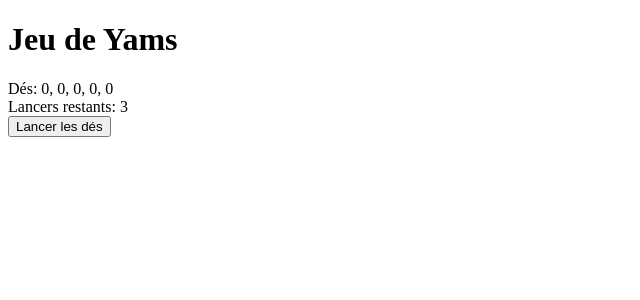
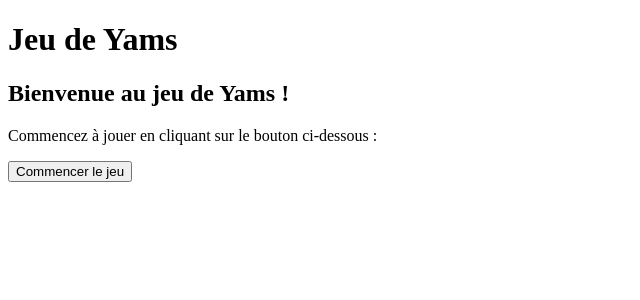
Before and after one commit to LukaLfbr/exo-final-react, a React (Vite) app: page / in a window 1280 px wide. Shown: the top 300 px of the page, without its empty margins (0-640 px from the left). Built offline with nearby package versions, Linux system fonts and the light colour scheme.

Commit message:
WIP : Added a Home component with a redirection to GameComponent via a button.

```diff
--- a/package.json
+++ b/package.json
@@ -13,7 +13,8 @@
     "@reduxjs/toolkit": "^2.2.4",
     "react": "^18.2.0",
     "react-dom": "^18.2.0",
-    "react-redux": "^9.1.2"
+    "react-redux": "^9.1.2",
+    "react-router-dom": "^6.23.1"
   },
   "devDependencies": {
     "@types/react": "^18.2.56",
--- a/src/App.jsx
+++ b/src/App.jsx
@@ -1,13 +1,19 @@
-// src/App.jsx
 import React from "react";
+import { BrowserRouter as Router, Routes, Route } from "react-router-dom";
 import GameComponent from "./components/GameComponent";
+import Home from "./components/Home"; // Vérifie le chemin ici
 
 const App = () => {
   return (
-    <div>
-      <h1>Jeu de Yams</h1>
-      <GameComponent />
-    </div>
+    <Router>
+      <div>
+        <h1>Jeu de Yams</h1>
+        <Routes>
+          <Route path="/" exact element={<Home />} />{" "}
+          <Route path="/game" element={<GameComponent />} />{" "}
+        </Routes>
+      </div>
+    </Router>
   );
 };
 
--- /dev/null
+++ b/src/components/Home.jsx
@@ -0,0 +1,16 @@
+import React from "react";
+import { Link } from "react-router-dom";
+
+const Home = () => {
+  return (
+    <div>
+      <h2>Bienvenue au jeu de Yams !</h2>
+      <p>Commencez à jouer en cliquant sur le bouton ci-dessous :</p>
+      <Link to="/game">
+        <button>Commencer le jeu</button>
+      </Link>
+    </div>
+  );
+};
+
+export default Home;
```
Also changed, not shown: src/main.jsx (+3 -5 lines), 1 other file (tests, documents, lock files or other folders).
